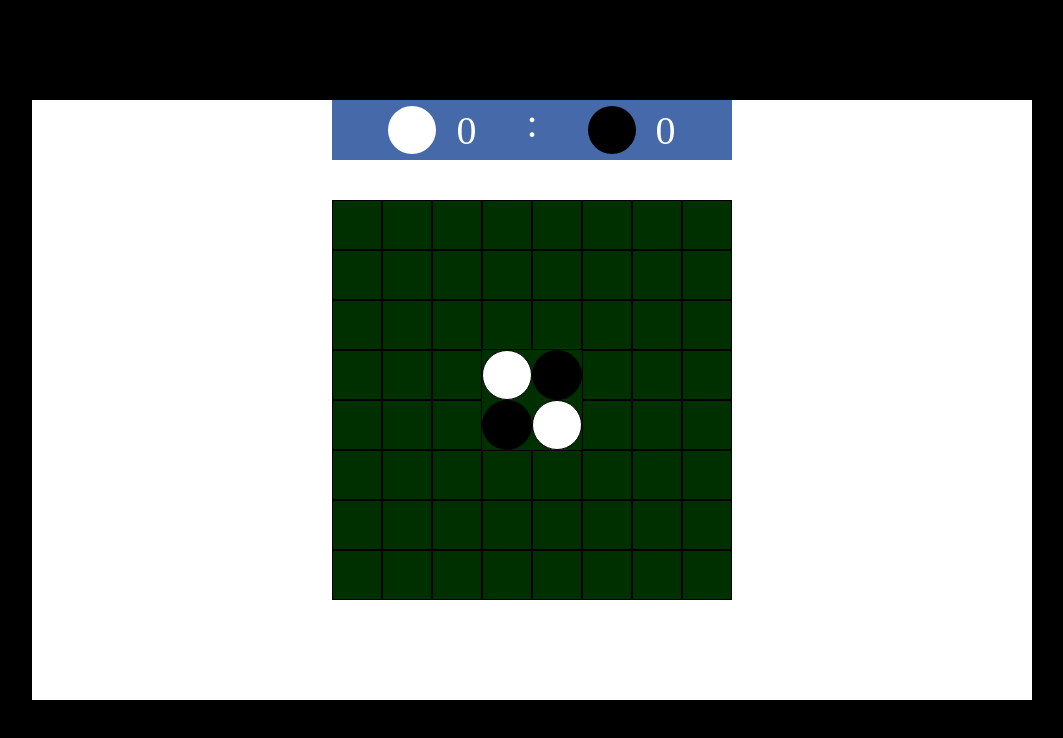
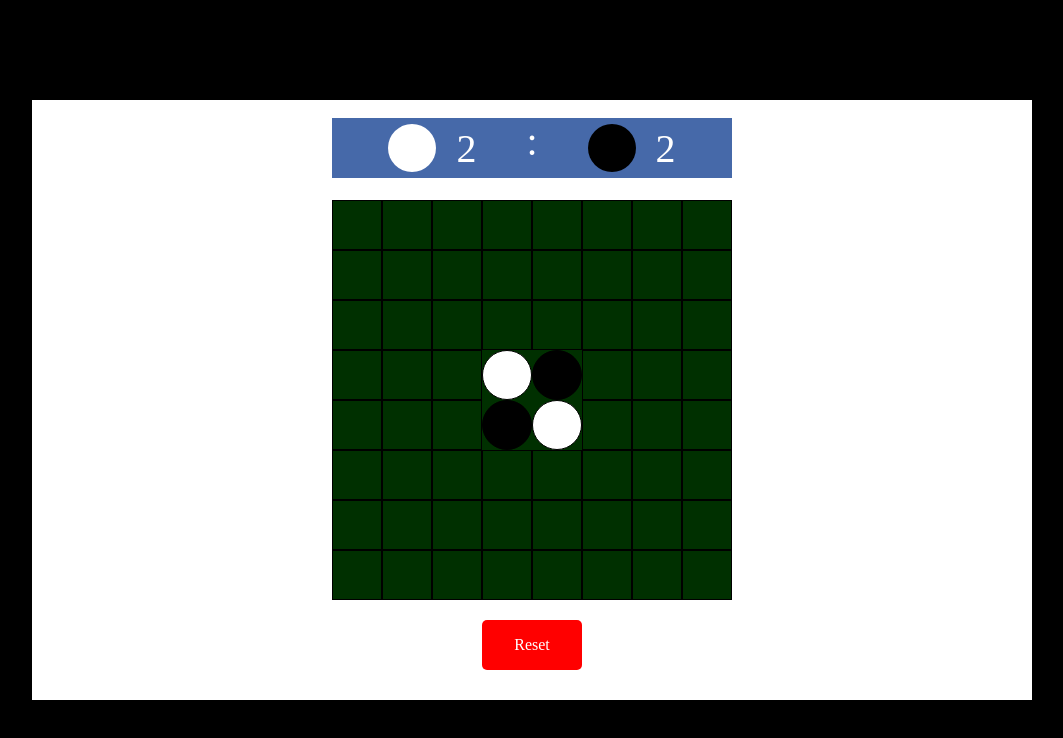
Before and after one commit to arifinhabibi/game-othello, a plain HTML site: page index.html in a window 1280 px wide. Shown: the whole page, without its empty margins (108-1171 px from the left). Drawn offline with Linux system fonts and the light colour scheme.

Commit message:
save project

```diff
--- a/index.html
+++ b/index.html
@@ -12,11 +12,11 @@
     <div class="container">
         <div class="score">
             <div class="player-score">
-                <div class="player"></div> 0
+                <div class="player"></div> <span id="scoring-player"></span>
             </div>
             :
             <div class="bot-score">
-                <div class="bot"></div> 0
+                <div class="bot"></div> <span id="scoring-bot"></span>
             </div>
         </div>
         <div class="game">
@@ -24,6 +24,10 @@
                 <!-- tile -->
             </div>
         </div>
+
+        <div class="reset">
+            Reset
+        </div>
     </div>
 
     <script src="./source/js/game.js"></script>
--- a/source/css/style.css
+++ b/source/css/style.css
@@ -17,6 +17,7 @@ body {
 }
 
 .score {
+    top: 3%;
     background-color: rgb(70, 105, 169);
     height: 60px;
     width: 400px;
@@ -95,3 +96,23 @@ body {
     border-radius: 100%;
     border: 1px solid #000;
 }
+
+
+.reset {
+    display: flex;
+    justify-content: center;
+    align-items: center;
+    background-color: red;
+    border-radius: 5px;
+    width: 100px;
+    height: 50px;
+    color: #fff;
+    position: absolute;
+    left: 0;
+    right: 0;
+    margin: auto;
+    bottom: 0;
+    margin-bottom: 30px;
+    cursor: pointer;
+
+}
--- a/source/js/game.js
+++ b/source/js/game.js
@@ -1,6 +1,11 @@
 class Game {
     constructor(){
         this.gridGame = document.getElementById('grid-game')
+
+        this.playerChoice = []
+
+        this.botChoice = []
+
     }
 
     render(){
@@ -16,35 +21,51 @@ class Game {
         this.tiles.forEach((tile, index) => {
 
             if ((index + 1) == 28 || (index + 1) == 37) {
-                this.player(tile)
+                this.player(tile, index + 1)
             }
 
             if ((index + 1) == 29  || (index + 1) == 36) {
-                this.bot(tile)
+                this.bot(tile, index + 1)
             }
 
-            console.log(index+1 * index+1)
+            tile.addEventListener('click', () => {
+                if (!tile.classList.contains('player') && !tile.classList.contains('bot')) {
 
-
-
-            tile.addEventListener('click', () => {
-                if (!tile.classList.contains('player') || !tile.classList.contains('bot')) {
-
-                    this.player(tile)
+                    this.player(tile, index+1)
 
                 }
             })
         })
+
+
+
     }
 
-    player(tile){
+    // player action
+    player(tile, index){
         tile.classList.add('player')
+        this.playerChoice.push(index)
+        console.log(this.playerChoice)
+
+
+        this.playerScore = document.getElementById('scoring-player')
+
+        this.playerScore.innerHTML = this.playerChoice.length
+
     }
 
-    bot(tile){
+    // bot action
+    bot(tile, index){
         tile.classList.add('bot')
+        this.botChoice.push(index)
+
+        this.botScore = document.getElementById('scoring-bot')
+
+        this.botScore.innerHTML = this.botChoice.length
+
     }
 
+    // membuat lantai 8 * 8
     tiles(){
         for (let row = 1; row <= 8; row++) {
             for (let col = 1; col <= 8; col++) {
@@ -61,3 +82,10 @@ class Game {
 const game = new Game()
 
 game.render()
+
+
+const reset = document.querySelector('.reset')
+
+reset.addEventListener('click', () => {
+    location.reload()
+})
```
